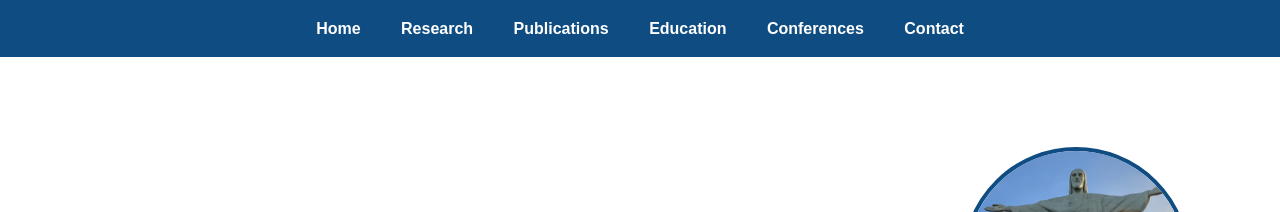
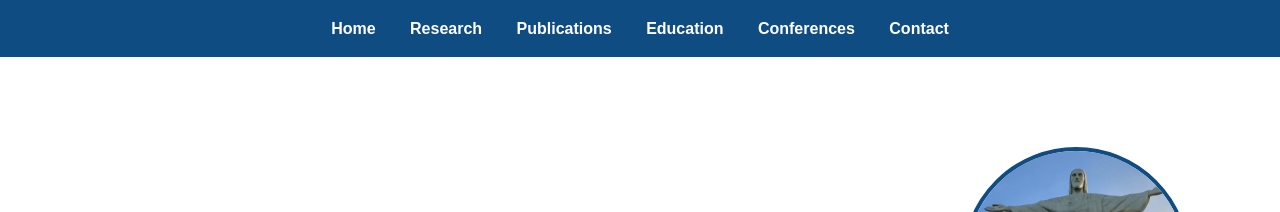
Before and after one commit to parveenkumarmath/parveenkumarmath.github.io, a Jekyll site: the page built from index.md, in a window 1280 px wide. Shown: the top 212 px of the page. Built offline with Jekyll 4.4.1, drawn with Linux system fonts in a browser that asks for light colours.

Commit message:
Update default.html

```diff
--- a/_layouts/default.html
+++ b/_layouts/default.html
@@ -4,31 +4,31 @@
 <meta charset="UTF-8">
 <meta name="viewport" content="width=device-width, initial-scale=1.0">
 
-<title>Parveen Kumar</title>
+<title>{{ site.title }}</title>
 
 <style>
 
 body{
     margin:0;
-font-family:Arial, sans-serif;
+    font-family:Arial,sans-serif;
     line-height:1.7;
     color:#222;
+    background:#fff;
 }
 
 .navbar{
     background:#0f4c81;
     padding:15px;
+    text-align:center;
     position:sticky;
     top:0;
-z-index:1000;
-text-align:center;
 }
 
 .navbar a{
     color:white;
     text-decoration:none;
-margin:0 18px;
-font-weight:600;
+    margin:0 15px;
+    font-weight:bold;
 }
 
 .navbar a:hover{
@@ -57,6 +57,7 @@
 .info h1{
     font-size:42px;
     margin-bottom:5px;
+    color:#0f4c81;
 }
 
 .info p{
```
Lines whose indentation alone changed are shown as unchanged.
